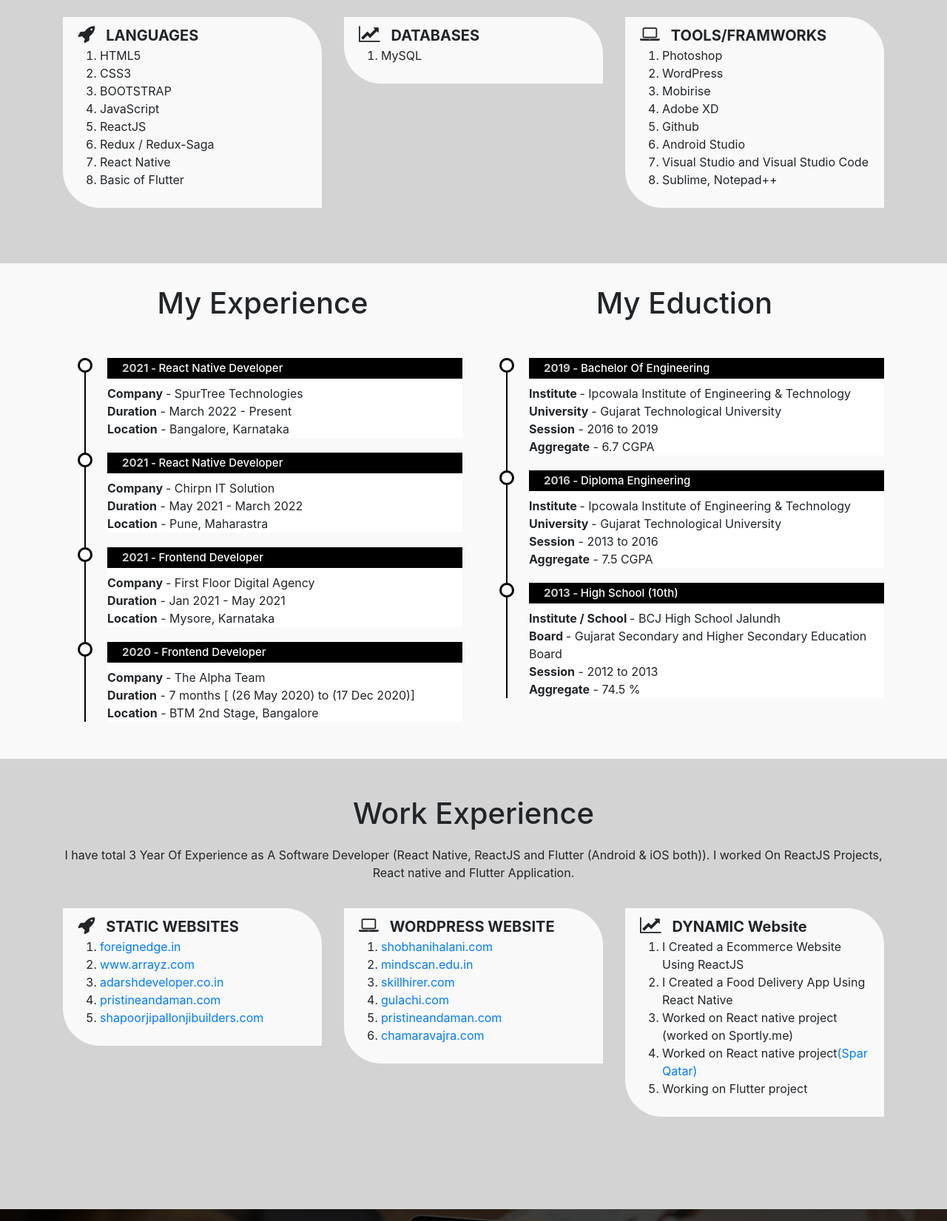
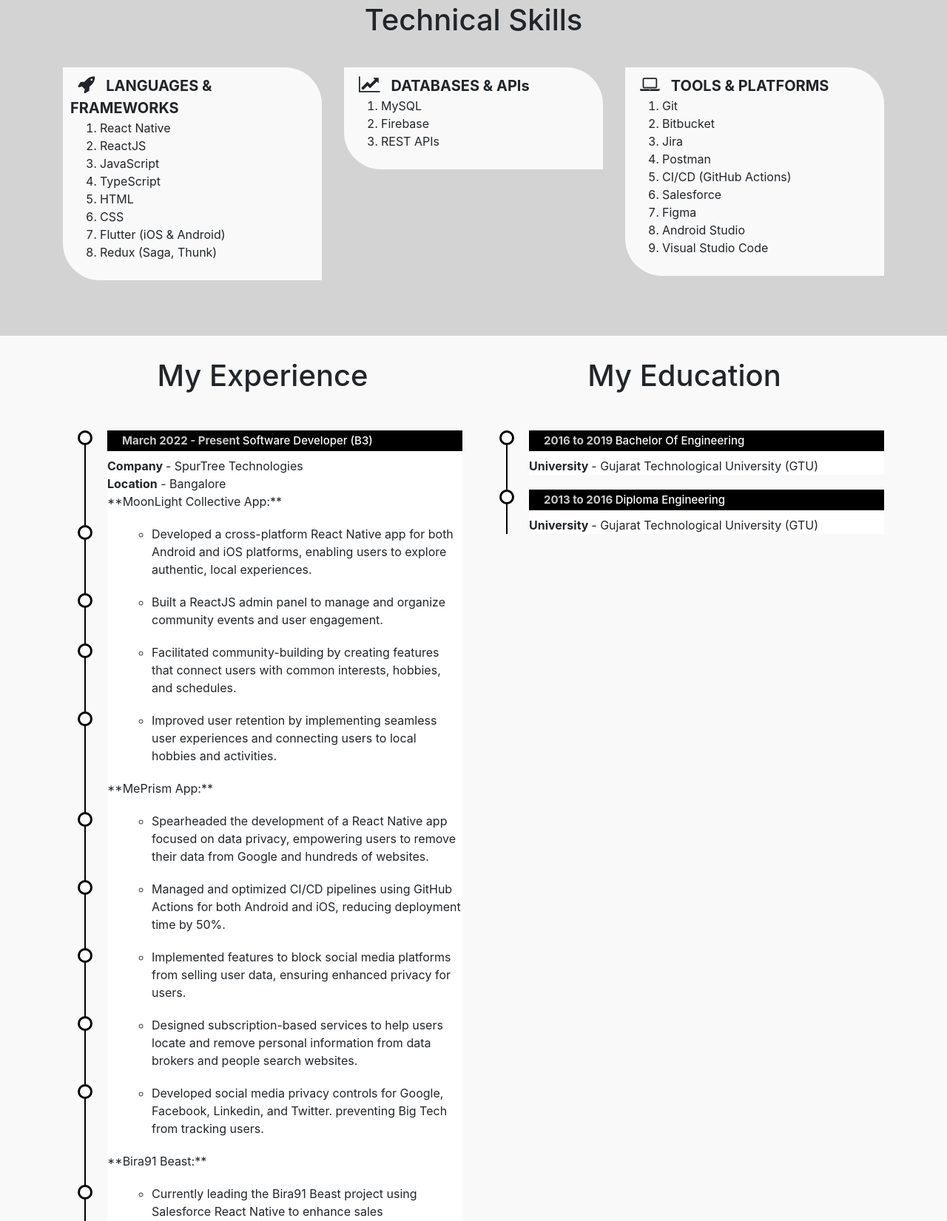
Before and after one commit to SANJAY-MISTRY/Frontend-Developer-Resume, a plain HTML site: page index.html in a window 1280 px wide. Shown: the part 1892-3543 px from the top of the page at 74% size. Drawn offline with nearby package versions, Linux system fonts and the light colour scheme.

Commit message:
Update index.html

```diff
--- a/index.html
+++ b/index.html
@@ -9,7 +9,6 @@
 
  	<link rel="stylesheet" href="https://stackpath.bootstrapcdn.com/bootstrap/4.5.0/css/bootstrap.min.css" integrity="sha384-9aIt2nRpC12Uk9gS9baDl411NQApFmC26EwAOH8WgZl5MYYxFfc+NcPb1dKGj7Sk" crossorigin="anonymous">
 
-	<!-- JS, Popper.js, and jQuery -->
  	<script src="https://code.jquery.com/jquery-3.5.1.slim.min.js" integrity="sha384-DfXdz2htPH0lsSSs5nCTpuj/zy4C+OGpamoFVy38MVBnE+IbbVYUew+OrCXaRkfj" crossorigin="anonymous"></script>
  	<script src="https://cdn.jsdelivr.net/npm/popper.js@1.16.0/dist/umd/popper.min.js" integrity="sha384-Q6E9RHvbIyZFJoft+2mJbHaEWldlvI9IOYy5n3zV9zzTtmI3UksdQRVvoxMfooAo" crossorigin="anonymous"></script>
  	<script src="https://stackpath.bootstrapcdn.com/bootstrap/4.5.0/js/bootstrap.min.js" integrity="sha384-OgVRvuATP1z7JjHLkuOU7Xw704+h835Lr+6QL9UvYjZE3Ipu6Tp75j7Bh/kR0JKI" crossorigin="anonymous"></script>
@@ -24,10 +23,6 @@
 <section id="header">
 
  	<div class="container text-center">
-		<!-- <div class="img-logo">
-			<img  src="img/logo.jpg">
-		</div> -->
-
  		<div class="user-box">
  			<img src="img/sanjaynew.jpeg">
  			<h1>Sanjay Mistry</h1>
@@ -39,8 +34,6 @@
  		</div>
  	</div>
 </section>
-<!------------------User Info Section----------------->
-
 <section id="user-info">
  	<div class="nav-bar">
  		<nav class="navbar navbar-expand-lg">
@@ -84,8 +77,6 @@
 
 
 
-	<!------- About--------->
-
  	<div class="about container" id="about">
  		<div class="row">
  			<div class="col-md-5 text-center">
@@ -94,47 +85,40 @@
  			</div>
  			<div class="col-md-7" class="mydata">
  				<h3 style="color:gold">SANJAY MISTRY</h3>
-				<!-- <p>Lorem ipsum, or lipsum as it is sometimes known, is dummy text used in laying out print, graphic or web designs. The passage is attributed to an unknown typesetter in the 15th century who is thought to have scrambled parts of Cicero's De Finibus Bonorum et Malorum for use in a type specimen book</p> -->
+ 				<p>Experienced Frontend Developer with 4+ years specializing in React Native and ReactJS, NextJS with proven expertise in cross-platform mobile app development for iOS and Android. Adept at delivering high-performance applications, including managing CI/CD pipelines. Seeking to leverage expertise in frontend technologies to drive impactful user experiences.</p>
  				<ul class="timeline1">
  					<li>
-
-						<h4><!-- <span> 2019 - </span> -->Personal Profile</h4>
-						<!-- <p>Write any text here</p> -->
-						<b>DOB </b> :- JULY 04, 1997<br>
-						<b>Father’s Name </b> :- Yashwantbhai Mistry<br>
-						<b>Nationality</b> :-  Indian<br>
+ 						<h4>Personal Profile</h4>
  						<b>Languages Known</b> :- English, Hindi, and Gujarati<br>
-						<b>Hobbies</b> :-  Listening to Music, Playing video games, watching movie and Table-Tennis<br>
-
  					</li>
  				</ul>
  				<div class="skills-bar">
 
-					<p>HTML5 / CSS3 / Bootstrap</p>
+ 					<p>React Native</p>
+ 					<div class="progress">
+ 						<div class="progress-bar" style="width: 90%;">90%</div>
+ 					</div>
+ 					<p>ReactJS</p>
+ 					<div class="progress">
+ 						<div class="progress-bar" style="width: 85%;">85%</div>
+ 					</div>
+ 					<p>NextJS</p>
  					<div class="progress">
  						<div class="progress-bar" style="width: 80%;">80%</div>
  					</div>
-					<p>JavaScript</p>
-					<div class="progress">
-						<div class="progress-bar" style="width: 80%;">80%</div>
-					</div>
-					<p>ReactJS</p>
-					<div class="progress">
-						<div class="progress-bar" style="width: 75%;">75%</div>
-					</div>
-					<p>React Native</p>
+ 					<p>JavaScript / TypeScript</p>
  					<div class="progress">
  						<div class="progress-bar" style="width: 85%;">85%</div>
  					</div>
-					<p>Redux</p>
+ 					<p>HTML / CSS</p>
  					<div class="progress">
-						<div class="progress-bar" style="width: 80%;">70%</div>
+ 						<div class="progress-bar" style="width: 85%;">85%</div>
  					</div>
  					<p>Flutter</p>
  					<div class="progress">
  						<div class="progress-bar" style="width: 70%;">70%</div>
  					</div>
-					<p>Wordpress</p>
+ 					<p>Redux (Saga, Thunk)</p>
  					<div class="progress">
  						<div class="progress-bar" style="width: 80%;">80%</div>
  					</div>
@@ -145,118 +129,63 @@
  	</div>
 
 
-
-
-
-<!---------------------- Social Icon --------------------->
-
  <div class="social-icon">
  	<ul>
  		<a href="https://www.linkedin.com/in/sanjay-mistry-975b64188/" target="_blank"><li><i class="fa fa-linkedin"></i></li></a>
  		<a href="https://github.com/SANJAY-MISTRY" target="_blank"><li><i class="fa fa-github"></i></li></a>
-		<!--<a href="#" target="_blank"><li><i class="fa fa-google-wallet"></i></li></a>-->
-		<!--<a href="#" target="_blank"><li><i class="fa fa-maxcdn"></i></li></a>-->
-		<!-- <a href="https://www.instagram.com/sanjay_sharma4497/" target="_blank"><li><i class="fa fa-instagram"></i></li></a> -->
-		<!-- <a href="https://www.facebook.com/sanjay.mistry.3388/" target="_blank"><li><i class="fa fa-facebook"></i></li></a> -->
  	</ul>
  </div>
-
-
-
-
-
-<!-------------------------- Services --------------------------->
-
 
 
   <div class="services" id="services">
  	<div class="container">
 
  		<h1 class="text-center">Technical Skills</h1>
-		<!-- <p class="text-center">Follow my Linkdin account.<br> And check My Some Projects </p> -->
-		<!-- <h1 class="text-center">Technical Skills</h1> -->
  		<div class="row">
  			<div class="col-md-4">
  				<div class="services-box">
-					<i class="fa fa-rocket"></i><span>LANGUAGES</span>
-					<!-- <p>Follow my Linkdin account.<br> And check My Some Projects,    Click the Link and show tha project</p> -->
+ 					<i class="fa fa-rocket"></i><span>LANGUAGES & FRAMEWORKS</span>
  					<ol>
-						<li>HTML5</li>
-						<li>CSS3</li>
-						<li>BOOTSTRAP</li>
+ 						<li>React Native</li>
+ 						<li>ReactJS</li>
  						<li>JavaScript</li>
-						<li>ReactJS</li>
-						<li>Redux / Redux-Saga</li>
-						<li>React Native</li>
-						<li>Basic of Flutter</li>
-
+ 						<li>TypeScript</li>
+ 						<li>HTML</li>
+ 						<li>CSS</li>
+ 						<li>Flutter (iOS & Android)</li>
+ 						<li>Redux (Saga, Thunk)</li>
  					</ol>
  				</div>
  			</div>
  			<div class="col-md-4">
  				<div class="services-box">
-					<i class="fa fa-line-chart"></i><span>DATABASES</span>
-					<!-- <p>Follow my Linkdin account.<br> And check My Some Projects,    Click the Link and show tha project</p> -->
+ 					<i class="fa fa-line-chart"></i><span>DATABASES & APIs</span>
  					<ol>
  						<li>MySQL</li>
+                        <li>Firebase</li>
+                        <li>REST APIs</li>
  					</ol>
  				</div>
  			</div>
  			<div class="col-md-4">
  				<div class="services-box">
-					<i class="fa fa-laptop"></i><span>TOOLS/FRAMWORKS</span>
-					<!-- <p>Follow my Linkdin account.<br> And check My Some Projects,    Click the Link and show tha project</p> -->
+ 					<i class="fa fa-laptop"></i><span>TOOLS & PLATFORMS</span>
  					<ol>
-						<li>Photoshop</li>
-						<li>WordPress</li>
-						<li>Mobirise</li>
-						<li>Adobe XD</li>
-						<li>Github</li>
+ 						<li>Git</li>
+ 						<li>Bitbucket</li>
+ 						<li>Jira</li>
+ 						<li>Postman</li>
+ 						<li>CI/CD (GitHub Actions)</li>
+ 						<li>Salesforce</li>
+ 						<li>Figma</li>
  						<li>Android Studio</li>
-						<li>Visual Studio and Visual Studio Code</li>
-						<li>Sublime, Notepad++</li>
-
+ 						<li>Visual Studio Code</li>
  					</ol>
-
-				</div>
-
-			</div>
-			<!-- <h1 class="text-center">Work Experience</h1> -->
-
-			<!-- <div class="row">
-
-			<div class="col-md-4">
-				<div class="services-box">
-					<i class="fa fa-rocket"></i><span>Graphics</span>
-					<p>Follow my Linkdin account.<br> And check My Some Projects,    Click the Link and show tha project</p>
-				</div>
-			</div>
-			<div class="col-md-4">
-				<div class="services-box">
-					<i class="fa fa-line-chart"></i><span>Development</span>
-					<p>Follow my Linkdin account.<br> And check My Some Projects,    Click the Link and show tha project</p>
-				</div>
-			</div>
-			<div class="col-md-4">
-				<div class="services-box">
-					<i class="fa fa-laptop"></i><span>Graphics</span>
-					<p>Follow my Linkdin account.<br> And check My Some Projects,    Click the Link and show tha project</p>
-				</div>
-			</div>
-		</div> -->
-
  				</div>
  			</div>
  		</div>
-
-
-
-
-
-
-
-<!----------------------Resume------------------------->
-
+ 	</div>
+ </div>
 
  <div class="resume" id="resume">
  	<div class="container">
@@ -265,157 +194,120 @@
  				<h1 class="text-center">My Experience</h1>
  				<ul class="timeline">
  					<li>
-
-						<h4><span> 2021 - </span>React Native Developer</h4>
-						<!-- <p>Working on React Native Application and Flutter for Both Android And iOS also</p> -->
+ 						<h4><span>March 2022 - Present </span>Software Developer (B3)</h4>
  						<b>Company </b> - SpurTree Technologies<br>
-						<b>Duration</b> - March 2022 - Present<br>
-						<b>Location</b> - Bangalore, Karnataka<br>
-
+ 						<b>Location</b> - Bangalore<br>
+                         <p>
+                             **MoonLight Collective App:**
+                             <ul>
+                                 <li>Developed a cross-platform React Native app for both Android and iOS platforms, enabling users to explore authentic, local experiences.</li>
+                                 <li>Built a ReactJS admin panel to manage and organize community events and user engagement.</li>
+                                 <li>Facilitated community-building by creating features that connect users with common interests, hobbies, and schedules.</li>
+                                 <li>Improved user retention by implementing seamless user experiences and connecting users to local hobbies and activities.</li>
+                             </ul>
+                             **MePrism App:**
+                             <ul>
+                                 <li>Spearheaded the development of a React Native app focused on data privacy, empowering users to remove their data from Google and hundreds of websites.</li>
+                                 <li>Managed and optimized CI/CD pipelines using GitHub Actions for both Android and iOS, reducing deployment time by 50%.</li>
+                                 <li>Implemented features to block social media platforms from selling user data, ensuring enhanced privacy for users.</li>
+                                 <li>Designed subscription-based services to help users locate and remove personal information from data brokers and people search websites.</li>
+                                 <li>Developed social media privacy controls for Google, Facebook, Linkedin, and Twitter. preventing Big Tech from tracking users.</li>
+                             </ul>
+                             **Bira91 Beast:**
+                             <ul>
+                                 <li>Currently leading the Bira91 Beast project using Salesforce React Native to enhance sales functionalities in the application.</li>
+                                 <li>Implemented the SmartStore feature, increasing sales efficiency and improving app performance.</li>
+                                 <li>Developed the KYC feature, improving user onboarding and compliance processes.</li>
+                                 <li>Regularly resolve production bugs and enhance app performance through continuous monitoring and optimization.</li>
+                                 <li>Tech Stack: Salesforce, React Native, TypeScript, SmartStore, Figma, Jira, Git, ES6.</li>
+                             </ul>
+                             **Traccar App:**
+                             <ul>
+                                 <li>Utilized Flutter to develop a project focusing on the Traccar app enhancing data visibility and accuracy for software service businesses.</li>
+                                 <li>Built a read-only data display feature, providing real-time API data from the website, improving user experience and service predictability.</li>
+                                 <li>Implemented an iOS Watch app feature for the Traccat app, extending its functionality to wearable devices.</li>
+                                 <li>Tech Stack: Flutter, Dart, REST APIs, Figma, Jira, Bit Bucket, Provider.</li>
+                             </ul>
+                         </p>
  					</li>
  					<li>
-
-						<h4><span> 2021 - </span>React Native Developer</h4>
-						<!-- <p>Worked on React Native Application</p> -->
-						<b>Company </b> - Chirpn IT Solution<br>
-						<b>Duration</b> - May 2021 - March 2022<br>
-						<b>Location</b> - Pune, Maharastra<br>
-
+ 						<h4><span>Jun 2021 - Feb 2022 </span>L1 Software Developer</h4>
+ 						<b>Company </b> - Chirpn IT Solutions<br>
+ 						<b>Location</b> - Pune<br>
+                         <p>
+                             **Sportly.Me (Junior Sports Development Platform):**
+                             <ul>
+                                 <li>Contributed to the development of Sportly.Me, a React Native app designed to support junior athletes by providing sports-specific workouts, training insights, and access to a diverse athlete community.</li>
+                                 <li>Collaborated on the platform design to help young athletes optimize their training and improve performance.</li>
+                                 <li>Resolved production bugs and issues on a day-to-day basis, ensuring a seamless user experience.</li>
+                                 <li>Focused on improving app performance by optimizing key features and reducing load times.</li>
+                                 <li>Designed and developed new features while fixing critical production bugs, resulting in a more stable and efficient application.</li>
+                                 <li>Tech Stack: React Native, JavaScript, Redux, Redux Saga, Figma, Jira, Git, REST APIs, i18n (multi-language support), ES6.</li>
+                             </ul>
+                         </p>
  					</li>
 
  					<li>
-
-						<h4><span> 2021 - </span>Frontend Developer</h4>
-						<!-- <p>Worked On Web applications Using ReactJs and Worked On React native Application and little bit work on Flutter</p> -->
+ 						<h4><span>Dec 2020 - Jun 2021 </span>Software Developer</h4>
  						<b>Company </b> - First Floor Digital Agency<br>
-						<b>Duration</b> - Jan 2021 - May 2021<br>
-						<b>Location</b> - Mysore, Karnataka<br>
-
+ 						<b>Location</b> - Mysore<br>
+                         <p>During my tenure at this company, I gained extensive hands-on experience with React Native, Flutter, and ReactJS, which marked the beginning of my journey with these cutting-edge technologies. I effectively contributed to multiple projects by leveraging these frameworks to build robust, cross-platform applications. This experience not only strengthened my expertise in mobile and web development but also laid a solid foundation for my continuous professional growth in modern frontend technologies.</p>
+                         <p>Tech Stack: React Native, ReactJS, Flutter, JavaScript, Redux (Saga & Thunk), Adobe XD, Git, REST APIs, ES6.</p>
  					</li>
-					<li>
-
-						<h4><span> 2020 - </span>Frontend Developer</h4>
-						<!-- <p>Worked on Wordpress Websites and Static Websites</p> -->
-						<b>Company </b> - The Alpha Team<br>
-						<b>Duration</b> - 7 months [ (26 May 2020) to (17 Dec 2020)]<br>
-						<b>Location</b> - BTM 2nd Stage, Bangalore<br>
-
-					</li>
-
-					<!-- <li>
-
-						<h4><span>2020 - </span>Frontend Developer</h4>
-						<p>Write any text here</p>
-						<b>Company </b> - CS Tech Info-Solution pvt. ltd<br>
-						<b>Duration</b> - 6 month [ (6 Jan 2020) to Current I Working]<br>
-						<b>Location</b> - Bangalore, Madhevpura<br>
-
-					</li> -->
-
  				</ul>
  			</div>
 
  			<div class="col-md-6">
-				<h1 class="text-center">My Eduction</h1>
+ 				<h1 class="text-center">My Education</h1>
  				<ul class="timeline">
  					<li>
-
-						<h4><span> 2019 - </span>Bachelor Of Engineering</h4>
-						<!-- <p>Write any text here</p> -->
-						<b>Institute </b> - Ipcowala Institute of Engineering & Technology<br>
-						<b>University </b> - Gujarat Technological University<br>
-						<b>Session</b> - 2016 to 2019<br>
-						<b>Aggregate</b> - 6.7 CGPA<br>
-
+ 						<h4><span>2016 to 2019 </span>Bachelor Of Engineering</h4>
+ 						<b>University </b> - Gujarat Technological University (GTU)<br>
  					</li>
  					<li>
-
-						<h4><span> 2016 - </span>Diploma Engineering</h4>
-						<!-- <p>Write any text here</p> -->
-						<b>Institute </b> - Ipcowala Institute of Engineering & Technology<br>
-						<b>University </b> - Gujarat Technological University<br>
-						<b>Session</b> - 2013 to 2016<br>
-						<b>Aggregate</b> - 7.5 CGPA<br>
-
+ 						<h4><span>2013 to 2016 </span>Diploma Engineering</h4>
+ 						<b>University </b> - Gujarat Technological University (GTU)<br>
  					</li>
-					<li>
-
-						<h4><span> 2013 - </span>High School (10th)</h4>
-						<!-- <p>Write any text here</p> -->
-						<b>Institute / School </b> - BCJ High School Jalundh<br>
-						<b>Board </b> - Gujarat Secondary and Higher Secondary Education Board<br>
-						<b>Session</b> - 2012 to 2013<br>
-						<b>Aggregate</b> - 74.5 % <br>
-
-					</li>
-
  				</ul>
  			</div>
-
  		</div>
  	</div>
  </div>
 
 
-
-
-<!----------------------Work Experience-------------------->
-
-
-
-
   <div class="services" id="Experience">
  	<div class="container">
 
-		<h1 class="text-center">Work Experience</h1>
-		<p class="text-center">I have total 3 Year Of Experience as A Software Developer (React Native, ReactJS and Flutter (Android & iOS both)). I worked On ReactJS Projects, React native and Flutter Application.</p>
-		<!-- <h1 class="text-center">Technical Skills</h1> -->
+ 		<h1 class="text-center">Work Experience (Projects)</h1>
+ 		<p class="text-center">I have total 4+ Year Of Experience as A Software Developer (React Native, ReactJS, NextJS and Flutter (Android & iOS both)). I worked On ReactJS Projects, React native and Flutter Application.</p>
  		<div class="row">
  			<div class="col-md-4">
  				<div class="services-box">
-					<i class="fa fa-rocket"></i><span>STATIC WEBSITES</span>
-					<!-- <p>Follow my Linkdin account.<br> And check My Some Projects,    Click the Link and show tha project</p> -->
+ 					<i class="fa fa-mobile"></i><span>REACT NATIVE PROJECTS (E-commerce)</span>
  					<ol>
-						<li><a href="http://foreignedge.in">foreignedge.in</a></li>
-						<li><a href="https://www.arrayz.com">www.arrayz.com</a></li>
-						<li><a href="http://adarshdeveloper.co.in/greens/">adarshdeveloper.co.in</a></li>
-						<li><a href="https://pristineandaman.com/honeymoon/">pristineandaman.com</a></li>
-						<li><a href="http://foreignedge.in">shapoorjipallonjibuilders.com</a></li>
-						<!-- <li><a href="http://foreignedge.in">PHP</a></li>
-						<li><a href="http://foreignedge.in">Basic Of React Native</a> </li> -->
-
+ 						<li>**SPARQATAR (E-commerce):** Developed a React Native mobile application for SPAR QATAR, a leading hypermarket chain, to enable seamless and user-friendly shopping experiences. Built bilingual support (English and Arabic) using i18n to enhance accessibility for a diverse user base in Qatar. Focused on performance optimization and intuitive design, contributing to higher user engagement and customer satisfaction. Tech Stack: React Native, JavaScript (ES6), Redux, Redux-Saga, REST APIs, i18n, Figma, Jira, Git.</li>
+ 						<li>**ShopNow and Shimplinadhar (E-commerce):** Led the end-to-end development of multiple e-commerce applications such as ShopNow and Shimplinadhar, tailored for different business needs. Implemented responsive UI/UX and performance optimizations to deliver smooth and fast user experiences across devices. Integrated multi-language support and real-time features to cater to international markets, boosting user engagement and retention. Tech Stack: React Native, JavaScript (ES6), Redux, Redux-Saga, REST APIs, i18n, Figma, Jira, Git.</li>
  					</ol>
  				</div>
  			</div>
 
  			<div class="col-md-4">
  				<div class="services-box">
-					<i class="fa fa-laptop"></i><span>WORDPRESS WEBSITE</span>
-					<!-- <p>Follow my Linkdin account.<br> And check My Some Projects,    Click the Link and show tha project</p> -->
+ 					<i class="fa fa-android"></i><span>REACT NATIVE PROJECTS (Other)</span>
  					<ol>
-						<li><a href="https://www.shobhanihalani.com">shobhanihalani.com</a></li>
-						<li><a href="http://foreignedge.in">mindscan.edu.in</a></li>
-						<li><a href="http://skillhirer.com/ ">skillhirer.com</a></li>
-						<li><a href="https://gulachi.com/">gulachi.com</a></li>
-						<li><a href="https://pristineandaman.com/">pristineandaman.com</a></li>
-						<li><a href="http://chamaravajra.com/">chamaravajra.com</a></li>
-						<!-- <li><a href="http://foreignedge.in">Sublime, Notepad++</a></li> -->
-
+                         <li>**MoonLight Collective App:** Developed a cross-platform React Native app for both Android and iOS platforms.</li>
+                         <li>**MePrism App:** Spearheaded the development of a React Native app focused on data privacy.</li>
+                         <li>**Bira91 Beast:** Currently leading the Bira91 Beast project using Salesforce React Native to enhance sales functionalities.</li>
+                         <li>**Sportly.Me:** Contributed to the development of Sportly.Me, a React Native app designed to support junior athletes.</li>
  					</ol>
-
  				</div>
-
  			</div>
  			<div class="col-md-4">
  				<div class="services-box">
-					<i class="fa fa-line-chart"></i><span>DYNAMIC Website</span>
-					<!-- <p>Follow my Linkdin account.<br> And check My Some Projects,    Click the Link and show tha project</p> -->
+ 					<i class="fa fa-laptop"></i><span>REACTJS & FLUTTER PROJECTS</span>
  					<ol>
-						<li>I Created a Ecommerce Website  Using ReactJS </li>
-						<li>I Created a Food Delivery App Using React Native </li>
-						<li>Worked on React native project (worked on Sportly.me)</li>
-						<li>Worked on React native project<a href="https://play.google.com/store/apps/details?id=com.sparqatar&pli=1">(Spar Qatar)</a></li>
-						<li>Working on Flutter project</li>
+ 						<li>**MoonLight Collective App (Admin Panel):** Built a ReactJS admin panel to manage and organize community events and user engagement.</li>
+ 						<li>**Traccar App:** Utilized Flutter to develop a project focusing on the Traccar app enhancing data visibility and accuracy for software service businesses.</li>
  					</ol>
  				</div>
  			</div>
@@ -423,39 +315,28 @@
  	</div>
  </div>
 
-
-
-<!---------------------- Contact -------------------->
-
-
  <div class="contact" id="contact">
  	<div class="container text-center">
  		<h1>Contact Me</h1>
-		<!-- <p>Lorem Ipsum is simply dummy text of the printing and typesetting industry. Lorem Ipsum has been the industry's standard dummy text ever since the 1500s, when an unknown printer took a galley of type and <br>scrambled it to make a type specimen book. It has survived not only five centuries, but also the leap into electronic typesetting, </p> -->
  				<div class="row">
  					<div class="col-md-4">
  						<i class="fa fa-phone"></i>
  						<h2>Mobile No</h2>
-						<a href="tel:8200209808" onclick="ga('send', 'event', { eventCategory: 'Contact', eventAction: 'Call', eventLabel: 'Mobile Button'});"><p class="call-button">+91 8200209808</p></a><!--
-						<a href="tel:9157858646" onclick="ga('send', 'event', { eventCategory: 'Contact', eventAction: 'Call', eventLabel: 'Mobile Button'});"><p class="call-button">+91 9157858646</p></a> -->
+ 						<a href="tel:8200209808" onclick="ga('send', 'event', { eventCategory: 'Contact', eventAction: 'Call', eventLabel: 'Mobile Button'});"><p class="call-button">+91 8200209808</p></a>
  					</div>
  					<div class="col-md-4">
  						<i class="fa fa-envelope"></i>
  						<h2>Email Id</h2>
  						<p><a href="mailto:smistry6518@gmail.com">smistry6518@gmail.com</a></p>
-
-
-
  					</div>
  					<div class="col-md-4">
  						<i class="fa fa-map-marker" aria-hidden="true"></i>
  						<h2>Address</h2>
-						<p><a href="#">No.05 Ground Floor, Seeliyammal Lane Muregespalya, Bangalore </a></p>
-
+ 						<p><a href="#">Indiranagar. Bangalore, 560008</a></p>
  					</div>
  				</div>
-				<button type="button" class="btn btn-primary"><a href="https://drive.google.com/file/d/1m8_Eh8q5gqKrd_YmZpEIsYIH9JfFWegA/view?usp=sharing" target="_blank"><i class="fa fa-download"></i>Resume</a></button>
-				<button type="button" class="btn btn-primary"><a href="#"><i class="fa fa-rocket"></i>Here Me</a></button>
+ 				<button type="button" class="btn btn-primary"><a href="SANJAY_.pdf" target="_blank"><i class="fa fa-download"></i>Resume</a></button>
+ 				<button type="button" class="btn btn-primary"><a href="#"><i class="fa fa-rocket"></i>Hire Me</a></button>
 
  	</div>
  	<div class="footer text-center">
@@ -467,7 +348,6 @@
  </section>
 
 
-<!--------------Smooth Scroll--------------->
  <script src="smooth-scroll.js"></script>
 
  <script>
```
Lines whose indentation alone changed are shown as unchanged.
